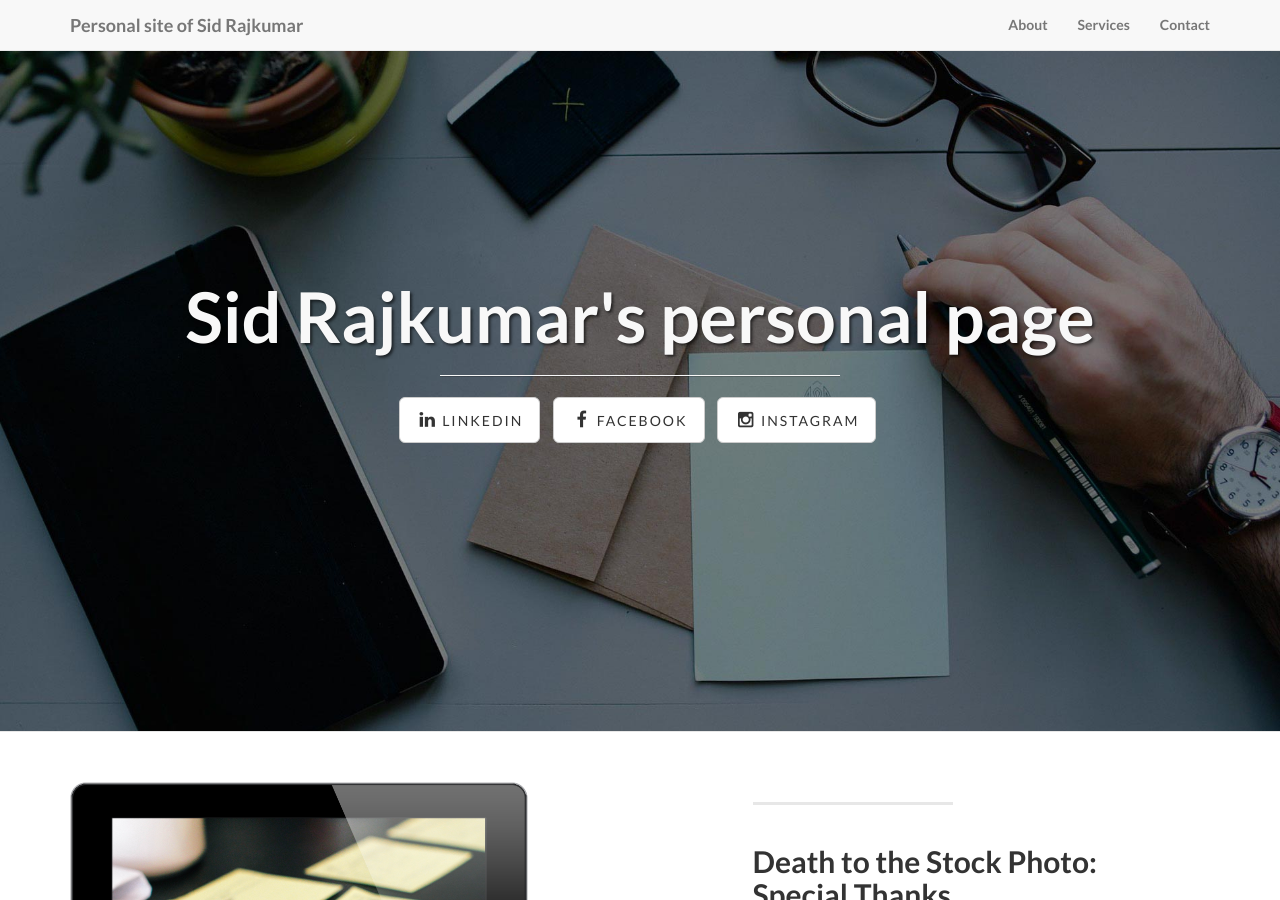
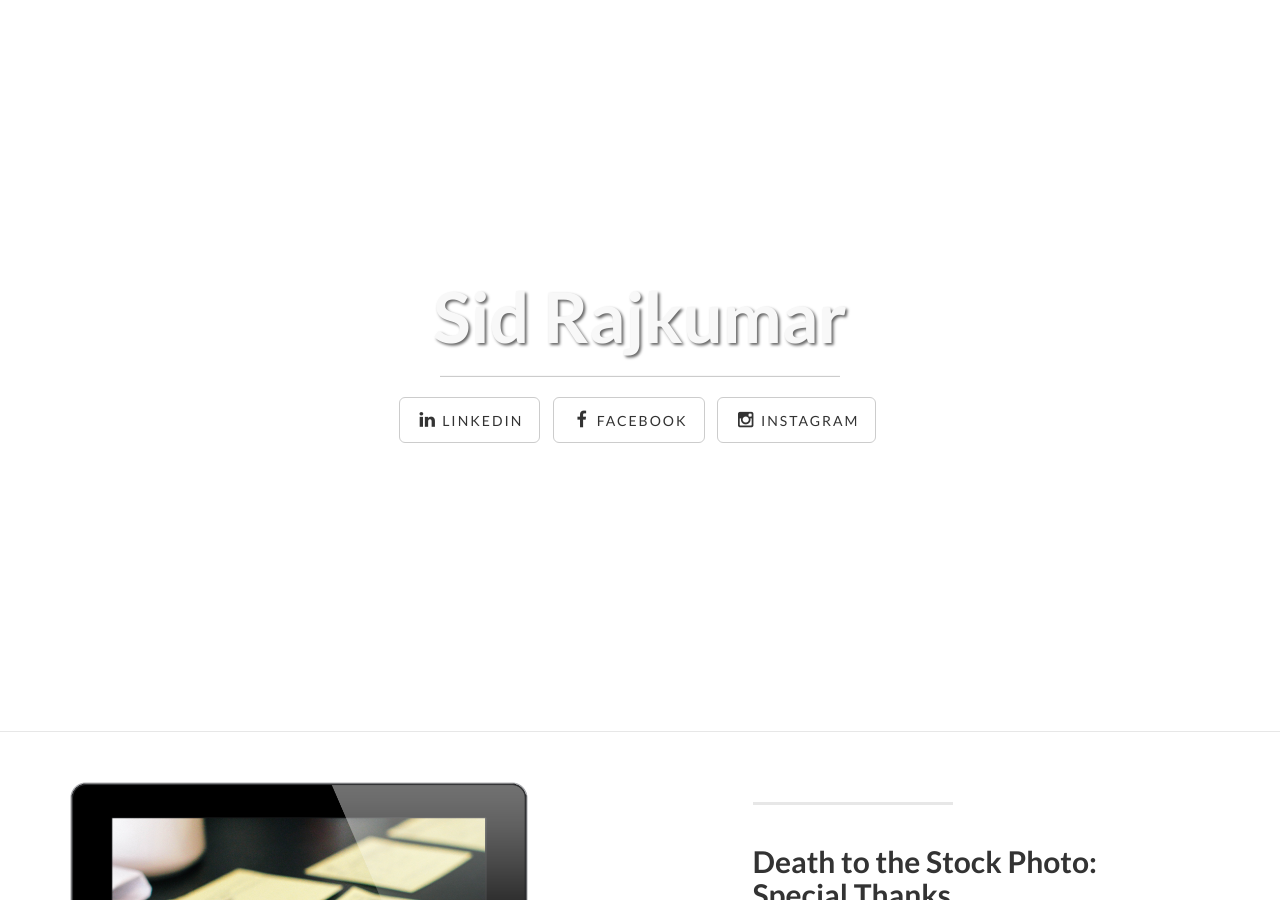
Before and after one commit to sid202/sid202.github.io, a Jekyll site: the page built from index.html, in a window 1280 px wide and 900 px high. Built offline with Jekyll 4.4.1, drawn with Linux system fonts in a browser that asks for light colours.

Commit message:
image changes

```diff
--- a/_config.yml
+++ b/_config.yml
@@ -4,7 +4,7 @@
 
 url: http://www.siddhaarth.com
 title: Personal site of Sid Rajkumar
-email: your-email@domain.com
+email: siddhaarth@gmail.com
 description: > # "Write an awesome description for your new site here.
   You can edit this line in _config.yml. It will appear in your document
   head meta (for Google search results) and in your feed.xml site
@@ -28,7 +28,7 @@
 #  - title: github
 #    url: https://github.com/IronSummitMedia/startbootstrap
   - title: linkedin
-    url: www.linkedin.com/in/siddhaarth22
+    url: https://www.linkedin.com/in/siddhaarth22
   - title: facebook
     url: https://www.facebook.com/siddhaarth.rajkumar
   - title: instagram
--- a/_includes/header.html
+++ b/_includes/header.html
@@ -1,8 +1,8 @@
 <!-- Navigation -->
-<nav class="navbar navbar-default navbar-fixed-top" role="navigation">
+<!--nav class="navbar navbar-default navbar-fixed-top" role="navigation">
     <div class="container">
         <!-- Brand and toggle get grouped for better mobile display -->
-        <div class="navbar-header">
+        <!--div class="navbar-header">
             <button type="button" class="navbar-toggle" data-toggle="collapse" data-target="#bs-example-navbar-collapse-1">
                 <span class="sr-only">Toggle navigation</span>
                 <span class="icon-bar"></span>
@@ -10,9 +10,9 @@
                 <span class="icon-bar"></span>
             </button>
             <a class="navbar-brand" href="#">{{ site.title }}</a>
-        </div>
+        </div-->
         <!-- Collect the nav links, forms, and other content for toggling -->
-        <div class="collapse navbar-collapse" id="bs-example-navbar-collapse-1">
+        <!--div class="collapse navbar-collapse" id="bs-example-navbar-collapse-1">
             <ul class="nav navbar-nav navbar-right">
                 <li>
                     <a href="#">About</a>
@@ -24,11 +24,11 @@
                     <a href="#">Contact</a>
                 </li>
             </ul>
-        </div>
+        </div-->
         <!-- /.navbar-collapse -->
-    </div>
+    <!--/div-->
     <!-- /.container -->
-</nav>
+<!--/nav-->
 
 <!-- Header -->
 <div class="intro-header">
--- a/_layouts/default.html
+++ b/_layouts/default.html
@@ -4,8 +4,8 @@
 
 	<body>
 		{% include header.html %}
-		{% include page_content.html %}
-		{% include contact.html %}
+		<!--{% include page_content.html %}
+		{% include contact.html %} -->
 		{% include footer.html %}
 		{% include js.html %}
 	</body>
--- a/index.html
+++ b/index.html
@@ -1,4 +1,4 @@
 ---
 layout: default
-title: Sid Rajkumar's personal page
+title: Sid Rajkumar
 ---
```
Also changed, not shown: img/intro-bg-backup.jpg (renamed from img/intro-bg.jpg).
